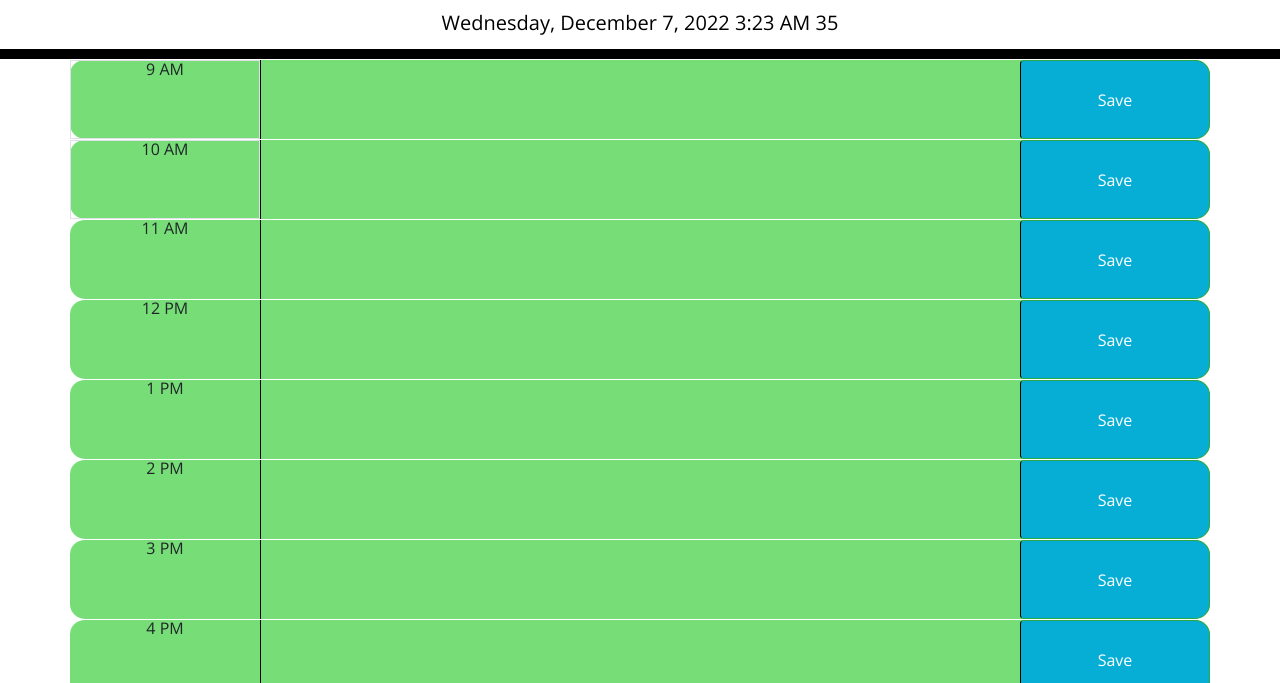
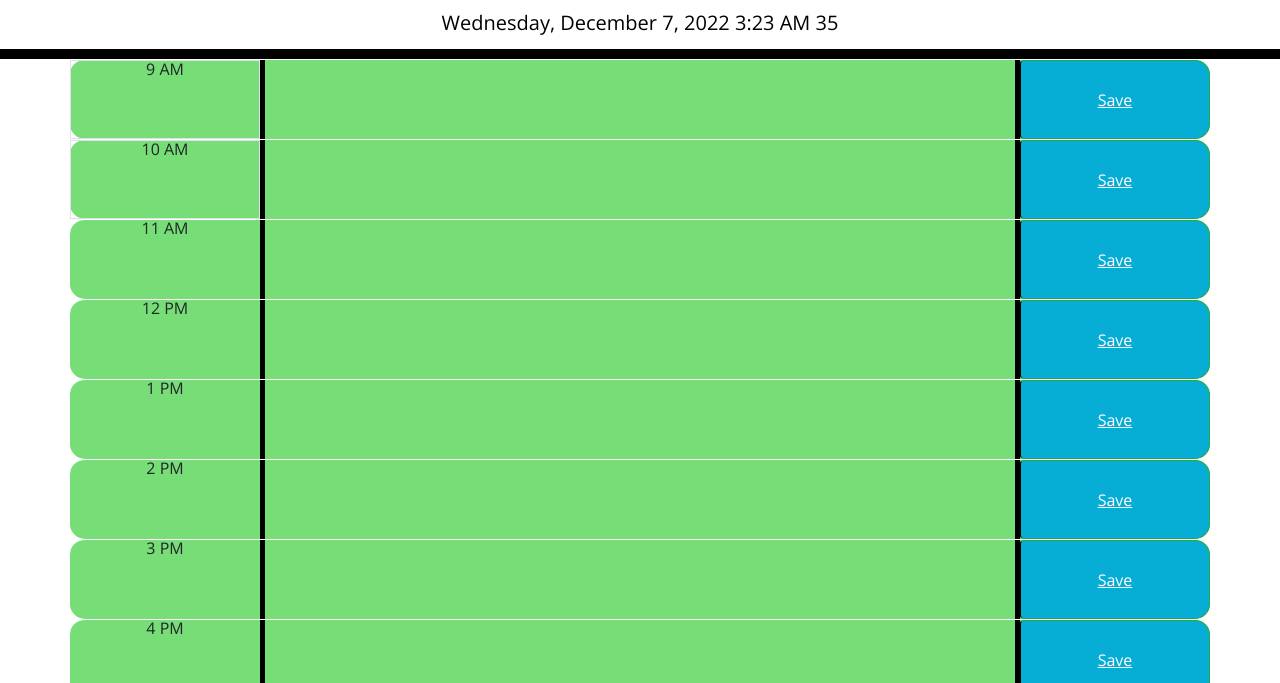
Before and after one commit to connorbottone/9-5DailyWorkPlanner, a plain HTML site: page index.html in a window 1280 px wide. Shown: the part 117-800 px from the top of the page. Drawn offline with nearby package versions, Linux system fonts and the light colour scheme.

Commit message:
added additional styling to save text and text borders

```diff
--- a/assets/style.css
+++ b/assets/style.css
@@ -9,8 +9,9 @@ body {
     border: none;
     resize: none;
     color: #000000;
-    border-left: 1px solid black;
+    border-left: 5px solid black;
     padding: 10px;
+    border-right: 5px solid black;
   }
 
   .Maintitle {
@@ -23,6 +24,7 @@ body {
 
   .description{
     white-space: pre-wrap;
+
   }
 
   .time-block{
@@ -62,6 +64,7 @@ body {
     border-bottom-right-radius: 15px;
     background-color: #06AED5;
     color: white;
+    text-decoration-line: underline;
   }
 
   .saveBtn i:hover {
```
